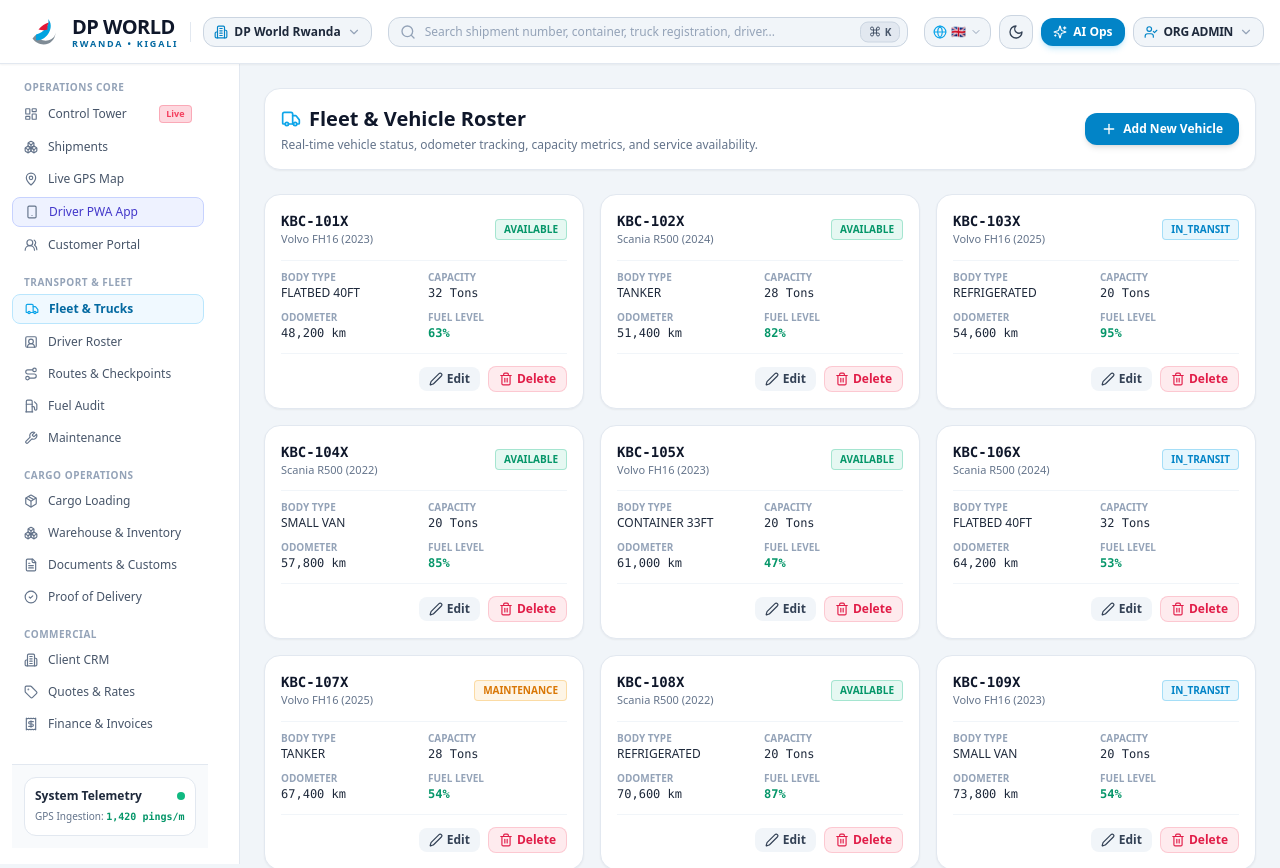
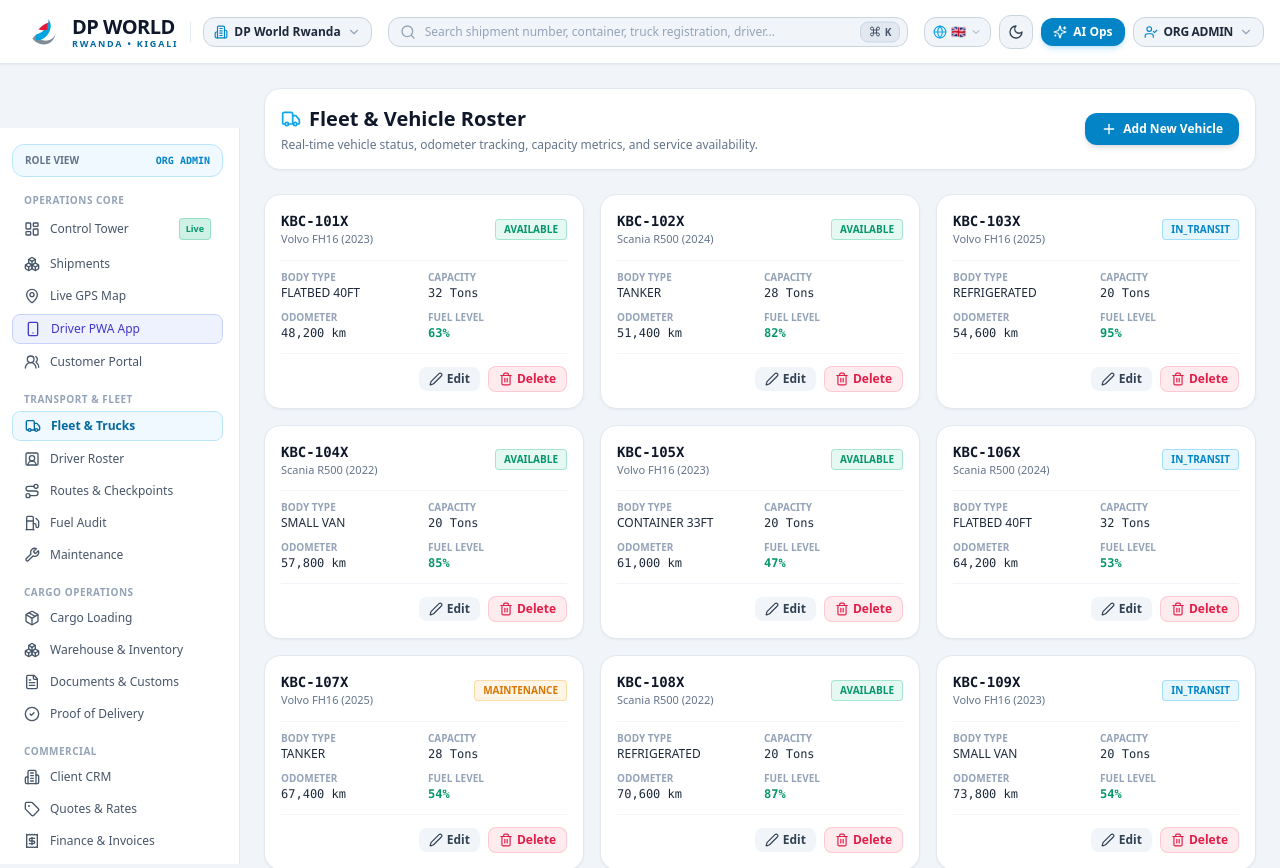
Before and after one commit to chakradhartatikonda27-art/dp-world-crm, a Next.js app: page /fleet in a window 1280 px wide. Shown: the top 868 px of the page. Built offline with nearby package versions, Linux system fonts and the light colour scheme.

Commit message:
Implement dynamic role-based access control (RBAC) and field opening upon role switching

```diff
--- a/src/app/fleet/page.tsx
+++ b/src/app/fleet/page.tsx
@@ -3,8 +3,12 @@
 import React, { useState, useEffect } from 'react';
 import { Truck as TruckIcon, Wrench, ShieldCheck, Fuel, Plus, X, RefreshCw, Edit2, Trash2 } from 'lucide-react';
 import { Truck } from '@/types';
+import { useAuth } from '@/context/AuthContext';
 
 export default function FleetPage() {
+  const { currentRole } = useAuth();
+  const canEditFleet = currentRole === 'FLEET_MANAGER' || currentRole === 'ORG_ADMIN' || currentRole === 'SUPER_ADMIN';
+
   const [trucks, setTrucks] = useState<Truck[]>([]);
   const [loading, setLoading] = useState(true);
 
@@ -155,6 +159,7 @@
           </p>
         </div>
 
+        {canEditFleet && (
           <button
             onClick={() => {
               setRegNum('');
@@ -165,6 +170,7 @@
             <Plus className="w-4 h-4" />
             <span>Add New Vehicle</span>
           </button>
+        )}
       </div>
 
       {/* Grid */}
@@ -225,6 +231,7 @@
               </div>
 
               {/* Action Buttons */}
+              {canEditFleet && (
                 <div className="pt-3 border-t border-slate-100 dark:border-slate-800 flex items-center justify-end space-x-2">
                   <button
                     onClick={() => handleOpenEdit(truck)}
@@ -241,6 +248,7 @@
                     <span>Delete</span>
                   </button>
                 </div>
+              )}
             </div>
           ))}
         </div>
--- a/src/app/layout.tsx
+++ b/src/app/layout.tsx
@@ -9,24 +9,16 @@
 import { UserRole } from '@/types';
 import { ThemeProvider } from '@/context/ThemeContext';
 import { LanguageProvider } from '@/context/LanguageContext';
+import { AuthProvider, useAuth } from '@/context/AuthContext';
 
-export default function RootLayout({ children }: { children: React.ReactNode }) {
-  const [currentOrgId, setCurrentOrgId] = useState('org-dpw-rwanda');
-  const [currentRole, setCurrentRole] = useState<UserRole>('ORG_ADMIN');
+function MainAppShell({ children }: { children: React.ReactNode }) {
+  const { currentRole, setCurrentRole, currentOrgId, setCurrentOrgId } = useAuth();
   const [isAIOpen, setIsAIOpen] = useState(false);
   const [isCommandOpen, setIsCommandOpen] = useState(false);
   const [isMobileMenuOpen, setIsMobileMenuOpen] = useState(false);
   const [searchQuery, setSearchQuery] = useState('');
 
   return (
-    <html lang="en" className="w-full max-w-full overflow-x-hidden">
-      <head>
-        <title>LogisticsOS - Multi-Tenant ERP &amp; Control Tower</title>
-        <meta name="viewport" content="width=device-width, initial-scale=1, maximum-scale=1" />
-      </head>
-      <body className="antialiased font-sans min-h-screen w-full max-w-full overflow-x-hidden">
-        <LanguageProvider>
-          <ThemeProvider>
     <div className="min-h-screen flex flex-col w-full max-w-full overflow-x-hidden">
       <Navbar
         currentOrgId={currentOrgId}
@@ -62,6 +54,22 @@
         orgId={currentOrgId}
       />
     </div>
+  );
+}
+
+export default function RootLayout({ children }: { children: React.ReactNode }) {
+  return (
+    <html lang="en" className="w-full max-w-full overflow-x-hidden">
+      <head>
+        <title>LogisticsOS - Multi-Tenant ERP &amp; Control Tower</title>
+        <meta name="viewport" content="width=device-width, initial-scale=1, maximum-scale=1" />
+      </head>
+      <body className="antialiased font-sans min-h-screen w-full max-w-full overflow-x-hidden">
+        <LanguageProvider>
+          <ThemeProvider>
+            <AuthProvider>
+              <MainAppShell>{children}</MainAppShell>
+            </AuthProvider>
           </ThemeProvider>
         </LanguageProvider>
       </body>
--- a/src/app/users/page.tsx
+++ b/src/app/users/page.tsx
@@ -3,8 +3,12 @@
 import React, { useState, useEffect } from 'react';
 import { Shield, Plus, X, RefreshCw, UserCheck, Key, Lock, Eye, Edit, Trash2 } from 'lucide-react';
 import { User, UserRole } from '@/types';
+import { useAuth } from '@/context/AuthContext';
 
 export default function UsersPage() {
+  const { currentRole, currentOrgId } = useAuth();
+  const isAdmin = currentRole === 'ORG_ADMIN' || currentRole === 'SUPER_ADMIN';
+
   const [users, setUsers] = useState<User[]>([]);
   const [loading, setLoading] = useState(true);
 
@@ -166,6 +170,7 @@
             <Key className="w-4 h-4 text-sky-500" />
             <span>RBAC Matrix</span>
           </button>
+          {isAdmin && (
             <button
               onClick={() => setShowCreateModal(true)}
               className="px-4 py-2 bg-sky-600 hover:bg-sky-500 text-white rounded-xl text-xs font-semibold flex items-center justify-center space-x-1.5 shadow-md transition"
@@ -173,6 +178,7 @@
               <Plus className="w-4 h-4" />
               <span>Create System User</span>
             </button>
+          )}
         </div>
       </div>
 
@@ -196,8 +202,7 @@
                   <div className="text-[10px] text-slate-400 font-mono">{u.email}</div>
                 </div>
                 <div className="flex items-center space-x-1">
-                  <button
-                    onClick={() => handleToggleUserStatus(u.id, u.status)}
+                  <span
                     className={`px-2 py-0.5 rounded text-[10px] font-bold border transition ${
                       u.status === 'ACTIVE'
                         ? 'bg-emerald-500/10 text-emerald-600 dark:text-emerald-400 border-emerald-500/30'
@@ -205,7 +210,9 @@
                     }`}
                   >
                     {u.status}
-                  </button>
+                  </span>
+                  {isAdmin && (
+                    <>
                       <button
                         onClick={() => openEditModal(u)}
                         className="p-1 text-slate-400 hover:text-sky-600 hover:bg-slate-100 dark:hover:bg-slate-800 rounded transition"
@@ -220,6 +227,8 @@
                       >
                         <Trash2 className="w-3.5 h-3.5" />
                       </button>
+                    </>
+                  )}
                 </div>
               </div>
 
--- a/src/components/layout/Sidebar.tsx
+++ b/src/components/layout/Sidebar.tsx
@@ -33,6 +33,7 @@
 } from 'lucide-react';
 import { useTheme } from '@/context/ThemeContext';
 import { useLanguage } from '@/context/LanguageContext';
+import { useAuth } from '@/context/AuthContext';
 
 interface SidebarProps {
   isMobileOpen?: boolean;
@@ -43,9 +44,10 @@
   const pathname = usePathname();
   const { theme } = useTheme();
   const { t } = useLanguage();
+  const { canAccessRoute, currentRole } = useAuth();
   const isLight = theme === 'light';
 
-  const sections = [
+  const allSections = [
     {
       titleKey: 'operationsCore',
       items: [
@@ -104,6 +106,14 @@
     },
   ];
 
+  // Filter items in each section based on role permissions
+  const sections = allSections
+    .map((section) => ({
+      ...section,
+      items: section.items.filter((item) => canAccessRoute(item.href)),
+    }))
+    .filter((section) => section.items.length > 0);
+
   const sidebarContent = (
     <div className="flex flex-col h-full justify-between py-4 px-3">
       {/* Mobile Drawer Header */}
@@ -123,6 +133,12 @@
       </div>
 
       <div className="space-y-4 overflow-y-auto flex-1 pr-1">
+        {/* Active Role Indicator Badge in Sidebar */}
+        <div className="px-3 py-2 rounded-xl bg-sky-50 dark:bg-slate-800/80 border border-sky-200 dark:border-slate-700/80 flex items-center justify-between">
+          <span className="text-[10px] uppercase font-bold text-slate-500 dark:text-slate-400">Role View</span>
+          <span className="text-[10px] font-extrabold font-mono text-sky-600 dark:text-sky-400">{currentRole.replace(/_/g, ' ')}</span>
+        </div>
+
         {sections.map((section) => (
           <div key={section.titleKey} className="space-y-1">
             <div className={`px-3 text-[10px] uppercase tracking-wider font-semibold ${
@@ -148,16 +164,16 @@
                         ? 'bg-indigo-50 text-indigo-700 hover:bg-indigo-100 border border-indigo-200'
                         : 'bg-indigo-500/10 text-indigo-300 hover:bg-indigo-500/20 border border-indigo-500/20'
                       : isLight
-                      ? 'text-slate-600 hover:text-slate-900 hover:bg-slate-100'
-                      : 'text-slate-400 hover:text-slate-200 hover:bg-slate-800/60'
+                      ? 'text-slate-600 hover:bg-slate-100 hover:text-slate-900'
+                      : 'text-slate-400 hover:bg-slate-800 hover:text-slate-100'
                   }`}
                 >
                   <div className="flex items-center space-x-2.5">
-                    <Icon className={`w-3.5 h-3.5 ${isActive ? 'text-sky-500' : (item as any).color || (isLight ? 'text-slate-500' : 'text-slate-400')}`} />
+                    <Icon className={`w-4 h-4 ${(item as any).color || ''}`} />
                     <span>{t(item.labelKey)}</span>
                   </div>
                   {(item as any).badge && (
-                    <span className="text-[9px] font-bold px-1.5 py-0.2 rounded bg-rose-500/20 text-rose-500 border border-rose-500/30 animate-pulse">
+                    <span className="px-1.5 py-0.5 text-[9px] font-bold rounded bg-emerald-500/20 text-emerald-600 dark:text-emerald-400 border border-emerald-500/30">
                       {(item as any).badge}
                     </span>
                   )}
@@ -167,43 +183,34 @@
           </div>
         ))}
       </div>
-
-      <div className={`mt-4 p-3 border-t ${isLight ? 'border-slate-200 bg-slate-50' : 'border-slate-800 bg-slate-950/40'}`}>
-        <div className={`p-2.5 rounded-xl border text-xs ${isLight ? 'bg-white border-slate-200' : 'bg-slate-850 border-slate-800'}`}>
-          <div className={`font-semibold flex items-center justify-between ${isLight ? 'text-slate-800' : 'text-slate-200'}`}>
-            <span>System Telemetry</span>
-            <span className="w-2 h-2 rounded-full bg-emerald-500" />
-          </div>
-          <div className={`mt-1 text-[10px] ${isLight ? 'text-slate-500' : 'text-slate-400'}`}>
-            GPS Ingestion: <span className="text-emerald-600 font-mono font-semibold">1,420 pings/m</span>
-          </div>
-        </div>
-      </div>
     </div>
   );
 
   return (
     <>
-      {/* Desktop Permanent Sidebar */}
-      <aside className={`w-60 border-r hidden lg:flex shrink-0 h-screen overflow-y-auto transition-colors ${
-        isLight ? 'bg-white border-slate-200 text-slate-800' : 'bg-slate-900 border-slate-800 text-slate-200'
-      }`}>
+      {/* Desktop Persistent Sidebar */}
+      <aside
+        className={`w-60 flex-shrink-0 hidden lg:block border-r transition-colors h-[calc(100vh-4rem)] sticky top-16 ${
+          isLight ? 'bg-white border-slate-200' : 'bg-slate-900 border-slate-800'
+        }`}
+      >
         {sidebarContent}
       </aside>
 
-      {/* Mobile / Tablet Overlay Drawer */}
+      {/* Mobile Slide-Over Drawer */}
       {isMobileOpen && (
-        <div className="fixed inset-0 top-16 z-[9500] flex lg:hidden">
+        <div className="fixed inset-0 z-[9500] lg:hidden">
           {/* Backdrop */}
           <div
-            className="fixed inset-0 top-16 bg-slate-950/80 backdrop-blur-sm z-[9500]"
+            className="fixed inset-0 bg-slate-900/60 backdrop-blur-sm transition-opacity"
             onClick={onCloseMobile}
           />
-
-          {/* Sliding Drawer Container */}
-          <div className={`relative w-72 max-w-[85vw] h-[calc(100vh-4rem)] shadow-2xl transition-all z-[9501] ${
-            isLight ? 'bg-white text-slate-800' : 'bg-slate-900 text-slate-200'
-          }`}>
+          {/* Panel */}
+          <div
+            className={`fixed inset-y-0 left-0 w-72 max-w-[85vw] shadow-2xl transition-transform ${
+              isLight ? 'bg-white text-slate-900' : 'bg-slate-900 text-white'
+            }`}
+          >
             {sidebarContent}
           </div>
         </div>
--- /dev/null
+++ b/src/context/AuthContext.tsx
@@ -0,0 +1,126 @@
+'use client';
+
+import React, { createContext, useContext, useState, useEffect } from 'react';
+import { UserRole, Permission } from '@/types';
+import { ROLE_PERMISSIONS } from '@/lib/constants';
+
+interface AuthContextType {
+  currentRole: UserRole;
+  setCurrentRole: (role: UserRole) => void;
+  currentOrgId: string;
+  setCurrentOrgId: (orgId: string) => void;
+  permissions: Permission[];
+  hasPermission: (permission: Permission) => boolean;
+  canAccessRoute: (route: string) => boolean;
+}
+
+const AuthContext = createContext<AuthContextType>({
+  currentRole: 'ORG_ADMIN',
+  setCurrentRole: () => {},
+  currentOrgId: 'org-dpw-rwanda',
+  setCurrentOrgId: () => {},
+  permissions: [],
+  hasPermission: () => true,
+  canAccessRoute: () => true,
+});
+
+// Role to route mapping rules
+const ROLE_ROUTE_ACCESS: Record<UserRole, string[]> = {
+  SUPER_ADMIN: ['*'],
+  ORG_ADMIN: ['*'],
+  OPERATIONS_MANAGER: [
+    '/', '/shipments', '/tracking', '/drivers', '/routes', '/loading', '/warehouse',
+    '/documents', '/pod', '/automation', '/ai', '/exceptions', '/analytics', '/productivity', '/invoices'
+  ],
+  OPERATIONS_EXECUTIVE: [
+    '/', '/shipments', '/tracking', '/drivers', '/routes', '/loading', '/documents', '/pod', '/exceptions'
+  ],
+  FLEET_MANAGER: [
+    '/', '/fleet', '/drivers', '/routes', '/fuel', '/maintenance', '/loading', '/tracking', '/analytics', '/productivity'
+  ],
+  DISPATCHER: [
+    '/', '/shipments', '/tracking', '/driver', '/drivers', '/routes', '/loading', '/exceptions'
+  ],
+  DRIVER: [
+    '/', '/driver', '/shipments', '/tracking', '/pod'
+  ],
+  WAREHOUSE_MANAGER: [
+    '/', '/warehouse', '/loading', '/shipments', '/tracking', '/documents', '/pod', '/exceptions'
+  ],
+  WAREHOUSE_OPERATOR: [
+    '/', '/warehouse', '/loading', '/shipments', '/pod'
+  ],
+  FINANCE_MANAGER: [
+    '/', '/invoices', '/quotes', '/clients', '/vendors', '/fuel', '/productivity', '/analytics', '/documents'
+  ],
+  FINANCE_EXECUTIVE: [
+    '/', '/invoices', '/quotes', '/clients', '/vendors', '/documents'
+  ],
+  CUSTOMER_ADMIN: [
+    '/', '/customer', '/shipments', '/tracking', '/invoices', '/quotes', '/pod'
+  ],
+  CUSTOMER_USER: [
+    '/', '/customer', '/shipments', '/tracking', '/pod'
+  ],
+  MANAGEMENT_VIEWER: [
+    '/', '/analytics', '/productivity', '/shipments', '/tracking', '/fleet', '/drivers', '/invoices', '/audit'
+  ],
+};
+
+export const AuthProvider: React.FC<{
+  children: React.ReactNode;
+  initialRole?: UserRole;
+  initialOrgId?: string;
+}> = ({ children, initialRole = 'ORG_ADMIN', initialOrgId = 'org-dpw-rwanda' }) => {
+  const [currentRole, setCurrentRole] = useState<UserRole>(initialRole);
+  const [currentOrgId, setCurrentOrgId] = useState<string>(initialOrgId);
+
+  // Sync role state with localStorage for persistence across reloads
+  useEffect(() => {
+    const savedRole = localStorage.getItem('logistics_os_user_role') as UserRole;
+    const savedOrg = localStorage.getItem('logistics_os_org_id');
+    if (savedRole) setCurrentRole(savedRole);
+    if (savedOrg) setCurrentOrgId(savedOrg);
+  }, []);
+
+  const handleRoleChange = (role: UserRole) => {
+    setCurrentRole(role);
+    localStorage.setItem('logistics_os_user_role', role);
+  };
+
+  const handleOrgChange = (orgId: string) => {
+    setCurrentOrgId(orgId);
+    localStorage.setItem('logistics_os_org_id', orgId);
+  };
+
+  const permissions = ROLE_PERMISSIONS[currentRole] || [];
+
+  const hasPermission = (permission: Permission): boolean => {
+    if (currentRole === 'SUPER_ADMIN' || currentRole === 'ORG_ADMIN') return true;
+    return permissions.includes(permission);
+  };
+
+  const canAccessRoute = (route: string): boolean => {
+    const allowed = ROLE_ROUTE_ACCESS[currentRole] || ['*'];
+    if (allowed.includes('*')) return true;
+    return allowed.includes(route);
+  };
+
+  return (
+    <AuthContext.Provider
+      value={{
+        currentRole,
+        setCurrentRole: handleRoleChange,
+        currentOrgId,
+        setCurrentOrgId: handleOrgChange,
+        permissions,
+        hasPermission,
+        canAccessRoute,
+      }}
+    >
+      {children}
+    </AuthContext.Provider>
+  );
+};
+
+export const useAuth = () => useContext(AuthContext);
```
Lines whose indentation alone changed are shown as unchanged.
